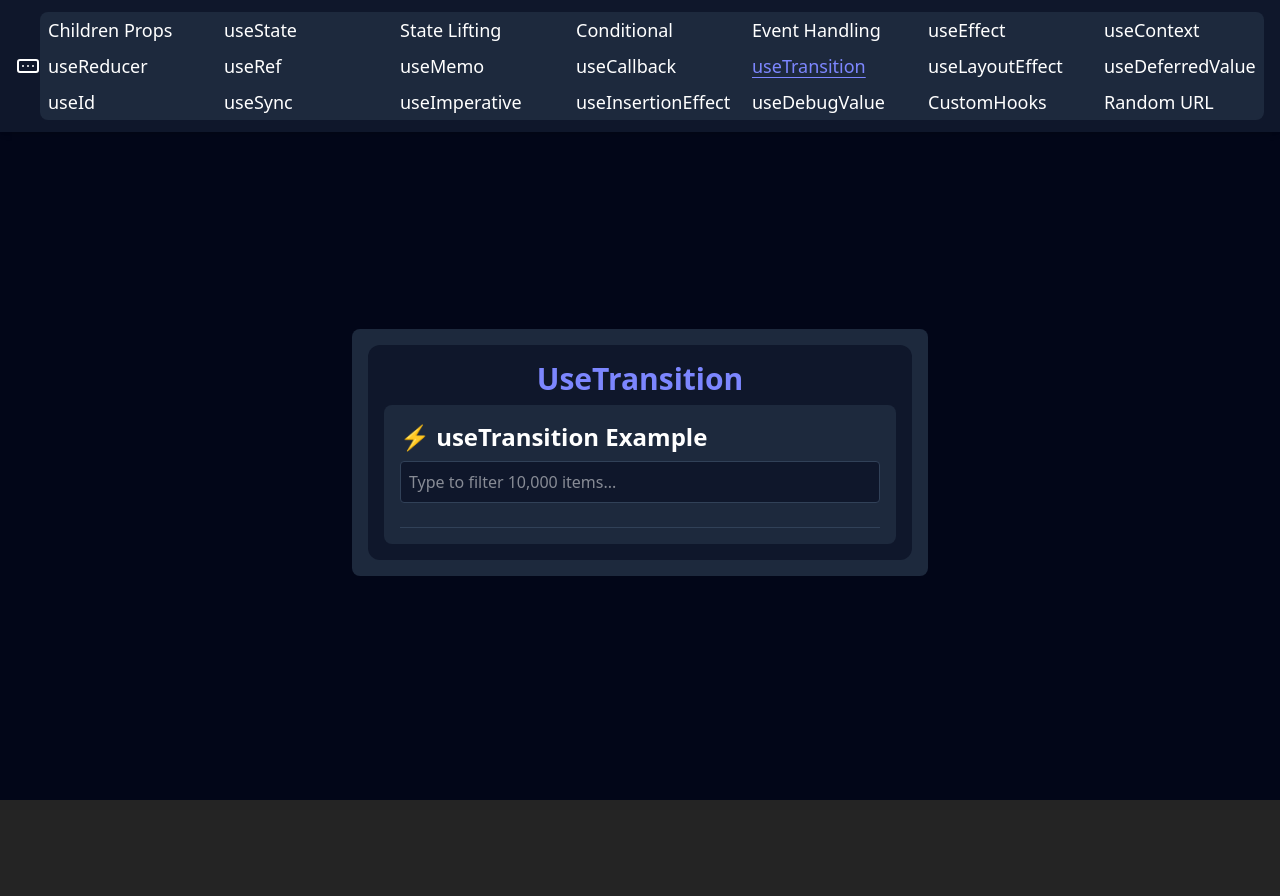
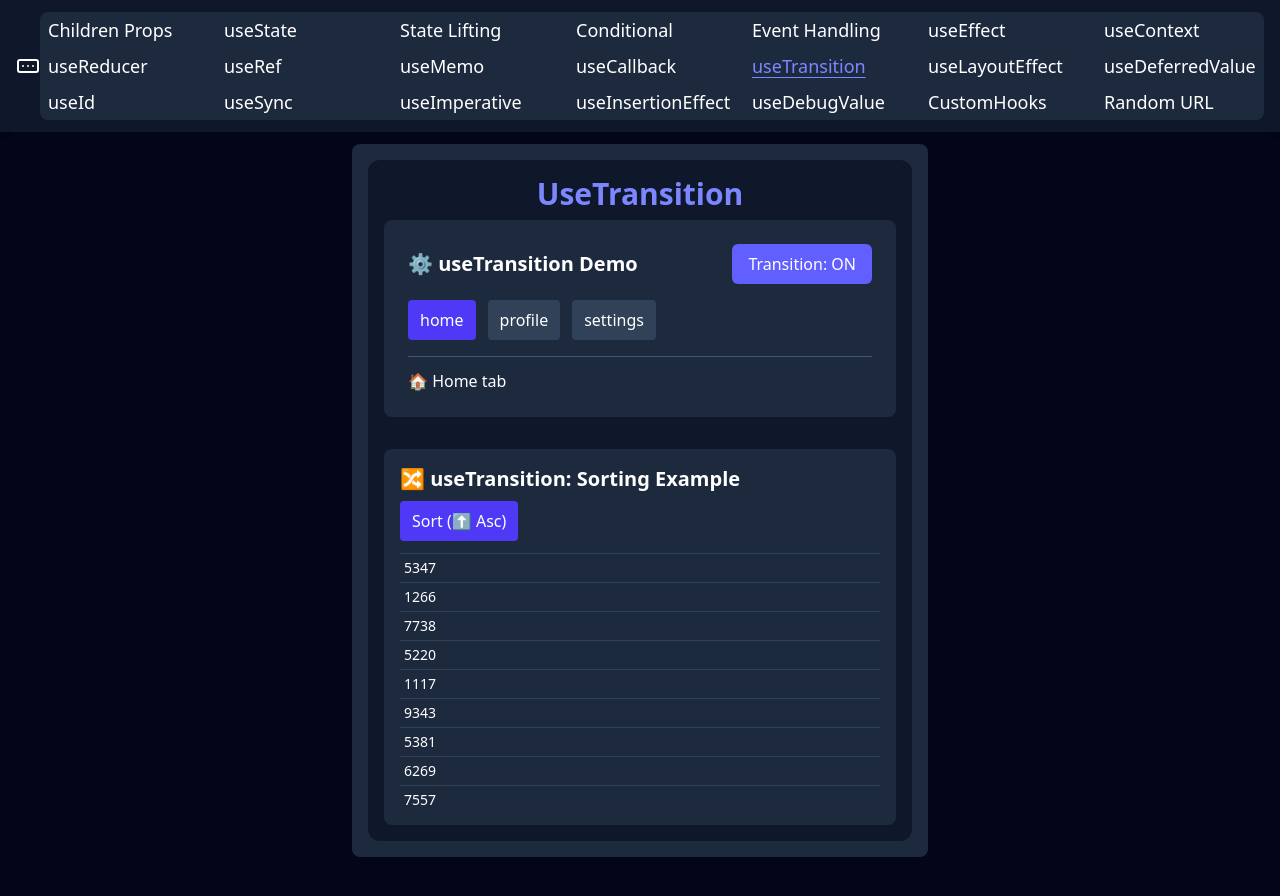
Before and after one commit to Captain-Rengoku/react-hooks, a React (Vite) app: page /usetransition in a window 1280 px wide. Before the commit the page ends 800 px from the top, so only its background shows below. Built offline with nearby package versions, Linux system fonts and the light colour scheme.

Commit message:
added few understanding points while learning

```diff
--- a/src/components/UseLayoutEffectExm.jsx
+++ b/src/components/UseLayoutEffectExm.jsx
@@ -22,22 +22,19 @@ export default function UseLayoutEffectExm() {
   }, [boxWidth]);
 
   return (
-    <div className="flex flex-col items-center gap-4 bg-slate-900 text-white p-6 rounded-lg">
-      <h2 className="text-2xl font-bold text-indigo-400">
-        useLayoutEffect Example
-      </h2>
-
+    <div className="flex flex-col items-center gap-4 bg-slate-900 text-white p-2 sm:p-4 rounded-lg">
+      <UseLayoutEffectGuidelines/>
       <div
         ref={boxRef}
         className="h-20 transition-all duration-300"
         style={{
-          width: color === "skyblue" ? "200px" : "350px",
+          width: color === "skyblue" ? "200px" : "300px",
           backgroundColor: color,
         }}
       ></div>
 
       <p className="text-sm text-slate-300">
-        Measured Width:{" "}
+        Measured Width Previously:{" "}
         <span className="text-yellow-400 font-semibold">{boxWidth}px</span>
       </p>
 
@@ -52,3 +49,48 @@ export default function UseLayoutEffectExm() {
     </div>
   );
 }
+
+function UseLayoutEffectGuidelines() {
+  const useList = [
+    "Measure DOM elements immediately after rendering (like width/height).",
+    "Synchronously re-position or scroll something before the browser paints.",
+    "Avoid flicker in tooltips, modals, or animations."
+  ];
+
+  const avoidList = [
+    "Data fetching.",
+    "API calls.",
+    "Anything async or heavy.",
+    "Non-DOM-related logic."
+  ];
+
+  return (
+    <div className="p-6 bg-slate-800 text-white rounded-lg shadow-md">
+      <h2 className="text-2xl font-bold mb-4 text-indigo-400">🧠 When to Use useLayoutEffect</h2>
+
+      {/* ✅ Use List */}
+      <div className="mb-6">
+        <h3 className="text-lg font-semibold text-green-400 mb-2">✅ Use when:</h3>
+        <ul className="list-disc list-inside space-y-1 text-slate-200">
+          {useList.map((item, i) => (
+            <li key={i}>{item}</li>
+          ))}
+        </ul>
+      </div>
+
+      {/* 🚫 Avoid List */}
+      <div>
+        <h3 className="text-lg font-semibold text-red-400 mb-2">🚫 Avoid for:</h3>
+        <ul className="list-disc list-inside space-y-1 text-slate-200">
+          {avoidList.map((item, i) => (
+            <li key={i}>{item}</li>
+          ))}
+        </ul>
+      </div>
+
+      <p className="mt-6 text-sm text-yellow-400">
+        ⚠️ Because <code>useLayoutEffect</code> blocks painting, excessive use can hurt performance.
+      </p>
+    </div>
+  );
+}
--- a/src/components/UseRefExm.jsx
+++ b/src/components/UseRefExm.jsx
@@ -33,14 +33,14 @@ const UseRefExm = () => {
 
   return (
     <div className="bg-slate-800 p-2 rounded-lg text-xl">
-      <p>Count: {count}</p>
+      <p>UseState Count: {count}</p>
       <button
         className="bg-blue-500 px-2 py-1 mb-8 mt-1 rounded-lg font-bold hover:bg-blue-600 cursor-pointer"
         onClick={handleClickCount}
       >
         Increment Count
       </button>
-      <p>Value: {value.current}</p>
+      <p>UseRef Value: {value.current}</p>
       {/* This will not showup in screen immediately as useRef does not re-renders on change*/}
       <button
         className="bg-blue-500 px-2 py-1 mb-8 mt-1 rounded-lg font-bold hover:bg-blue-600 cursor-pointer"
--- a/src/components/UseTransitionExm.jsx
+++ b/src/components/UseTransitionExm.jsx
@@ -1,44 +1,111 @@
 import { useState, useTransition } from "react";
 
-export default function UseTransitionExm() {
-  const [query, setQuery] = useState("");
-  const [list, setList] = useState([]);
+//------ EXAMPLE ONE -----------------------------------------------------------------//
+
+export default function TransitionDemo() {
+  const [tab, setTab] = useState("home");
   const [isPending, startTransition] = useTransition();
+  const [transitionOn, setTransitionOn] = useState(true);
 
-  // Create a large dataset
-  const bigList = Array.from({ length: 10000 }, (_, i) => `Item ${i + 1}`);
-
-  function handleChange(e) {
-    const inputValue = e.target.value;
-    setQuery(inputValue);
-
-    // Defer heavy list filtering using startTransition
-    startTransition(() => {
-      const filtered = bigList.filter((item) =>
-        item.toLowerCase().includes(inputValue.toLowerCase())
-      );
-      setList(filtered);
-    });
-  }
+  const handleTabChange = (newTab) => {
+    if (transitionOn) {
+      startTransition(() => setTab(newTab)); // low-priority update
+    } else {
+      setTab(newTab); // normal (blocking) update
+    }
+  };
 
   return (
-    <div className="p-4 text-white bg-slate-800 rounded-lg">
-      <h2 className="text-2xl font-bold mb-2">⚡ useTransition Example</h2>
+    <div className="p-6 bg-slate-800 text-white rounded-lg">
+      <div className="flex justify-between items-center mb-4">
+        <h2 className="text-xl font-bold">⚙️ useTransition Demo</h2>
+        <button
+          className="px-4 py-2 bg-indigo-500 hover:bg-indigo-600 rounded-md"
+          onClick={() => setTransitionOn((prev) => !prev)}
+        >
+          {transitionOn ? "Transition: ON" : "Transition: OFF"}
+        </button>
+      </div>
 
-      <input
-        className="p-2 w-full mb-4 rounded bg-slate-900 border border-slate-700"
-        type="text"
-        value={query}
-        onChange={handleChange}
-        placeholder="Type to filter 10,000 items..."
-      />
+      <div className="flex gap-3 mb-4">
+        {["home", "profile", "settings"].map((t) => (
+          <button
+            key={t}
+            onClick={() => handleTabChange(t)}
+            className={`px-3 py-2 rounded ${
+              tab === t ? "bg-indigo-600" : "bg-slate-700 hover:bg-slate-600"
+            }`}
+          >
+            {t}
+          </button>
+        ))}
+      </div>
 
-      {isPending && <p className="text-yellow-400">⏳ Updating list...</p>}
+      {isPending && <p className="text-yellow-400">⏳ Switching tab...</p>}
 
-      <ul className="max-h-64 overflow-y-auto border-t border-slate-700 mt-2 text-sm">
-        {list.map((item) => (
-          <li key={item} className="p-1 border-b border-slate-700">
-            {item}
+      <div className="mt-4 border-t border-slate-600 pt-3">
+        {tab === "home" && <p>🏠 Home tab</p>}
+        {tab === "profile" && <HeavyProfile />}
+        {tab === "settings" && <p>⚙️ Settings tab</p>}
+      </div>
+    </div>
+  );
+}
+
+function HeavyProfile() {
+  // Render 10,000 items to simulate heavy UI work
+  const items = Array.from({ length: 105000 }, (_, i) => `Item ${i + 1}`);
+
+  return (
+    <ul className="max-h-60 overflow-y-auto text-sm">
+      {items.map((item) => (
+        <li key={item} className="border-b border-slate-700 py-0.5">
+          {item}
+        </li>
+      ))}
+    </ul>
+  );
+}
+
+
+//------ EXAMPLE TWO -----------------------------------------------------------------//
+
+export function SortExample() {
+  const [isPending, startTransition] = useTransition();
+  const [sortOrder, setSortOrder] = useState("asc");
+  const [items, setItems] = useState(
+    Array.from({ length: 5000 }, () => Math.floor(Math.random() * 10000))
+  );
+
+  const handleSort = () => {
+    startTransition(() => {
+      const sorted = [...items].sort((a, b) =>
+        sortOrder === "asc" ? b - a : a - b
+      );
+      setItems(sorted);
+      setSortOrder(sortOrder === "asc" ? "desc" : "asc");
+    });
+  };
+
+  return (
+    <div className="p-4 mt-8 bg-slate-800 text-white rounded-lg">
+      <h2 className="text-xl font-bold mb-2">
+        🔀 useTransition: Sorting Example
+      </h2>
+
+      <button
+        onClick={handleSort}
+        className="px-3 py-2 mb-3 bg-indigo-600 hover:bg-indigo-700 rounded"
+      >
+        Sort ({sortOrder === "asc" ? "⬆️ Asc" : "⬇️ Desc"})
+      </button>
+
+      {isPending && <p className="text-yellow-400">⏳ Sorting...</p>}
+
+      <ul className="max-h-64 overflow-y-auto border-t border-slate-700 text-sm">
+        {items.slice(0, 100).map((num, i) => (
+          <li key={i} className="border-b border-slate-700 p-1">
+            {num}
           </li>
         ))}
       </ul>
--- a/src/pages/UseEffect.jsx
+++ b/src/pages/UseEffect.jsx
@@ -22,7 +22,7 @@ const UseEffect = () => {
         <ul className="pl-8 p-4 text-start list-decimal">
           <li>
             useEffect is a React Hook that lets you perform side effects in
-            function components.
+            functional components.
           </li>
           <li>
             <b>Side Effects</b> = anything that affects the outside world:
--- a/src/pages/UseReducer.jsx
+++ b/src/pages/UseReducer.jsx
@@ -31,7 +31,7 @@ const UseReducer = () => {
             </li>
             <li>
               <b className="text-blue-300">
-                Dispatch sents an action to the reducer function
+                Dispatch sents an action to the reducer function which returns a new state.
               </b>
             </li>
             <li>Actions: Objects that describe what should happen.</li>
--- a/src/pages/UseTransition.jsx
+++ b/src/pages/UseTransition.jsx
@@ -1,4 +1,4 @@
-import UseTransitionExm from "../components/UseTransitionExm";
+import UseTransitionExm, { SortExample } from "../components/UseTransitionExm";
 
 const UseTransition = () => {
   return (
@@ -8,6 +8,7 @@ const UseTransition = () => {
           UseTransition
         </h1>
         <UseTransitionExm />
+        <SortExample/>
       </div>
     </div>
   );
```
Also changed, not shown: src/components/UseMemoExm.jsx (+10 -0 lines).
